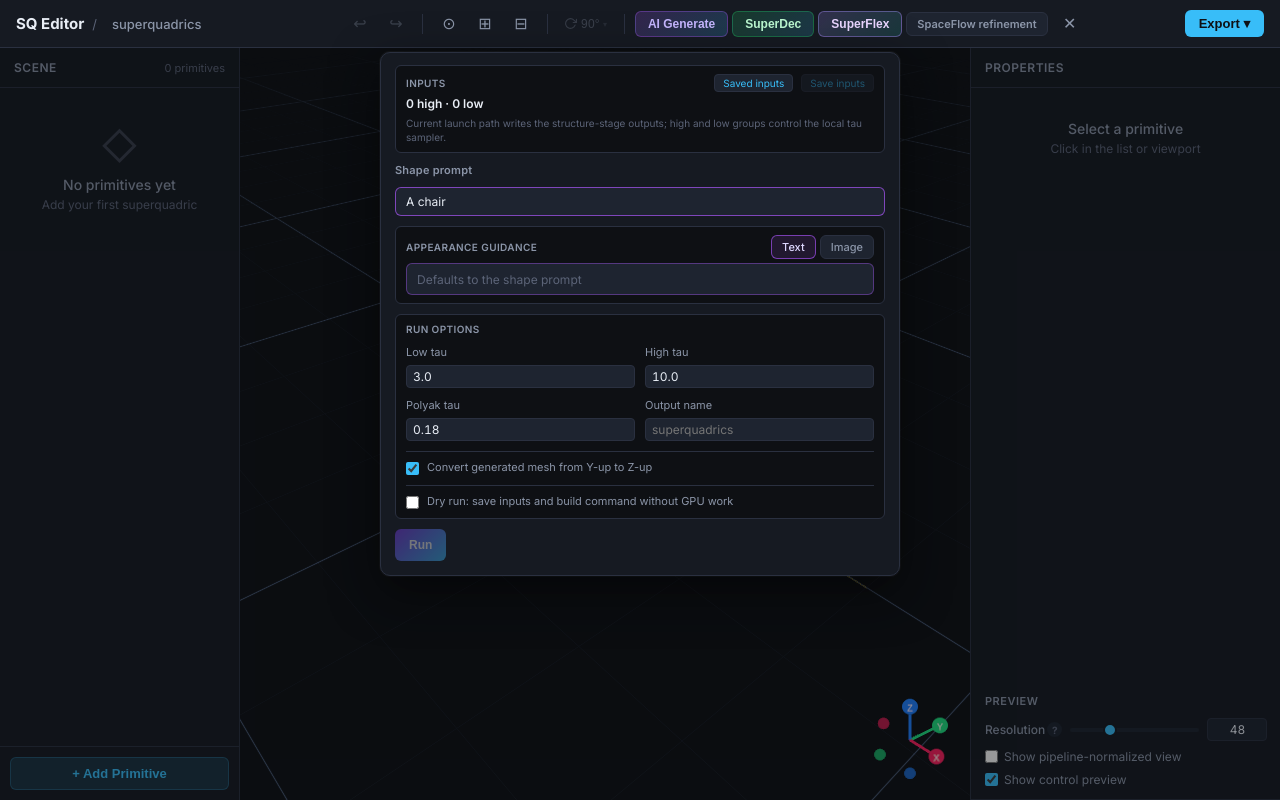
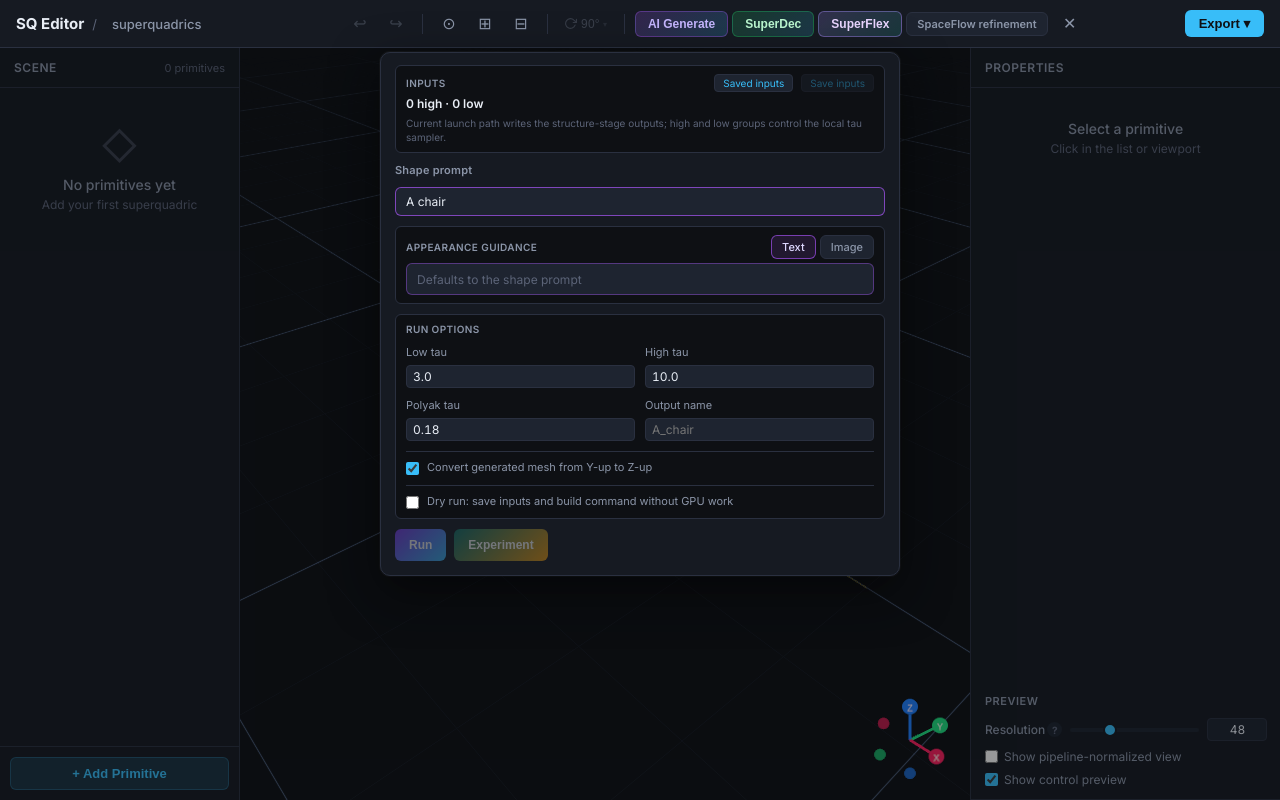
Before and after one commit to joanlafuente/spaceflow, a React (Vite) app in the folder sq_ui/app/: page / in a window 1280 px wide. Both pictures are taken after a click on the button "SpaceFlow". Built offline with nearby package versions, Linux system fonts and the light colour scheme.

Commit message:
Enhance Spaceflow run state management and UI controls for experiment mode

```diff
--- a/sq_ui/app/src/App.css
+++ b/sq_ui/app/src/App.css
@@ -689,13 +689,19 @@ body {
   border-color: rgba(56, 189, 248, 0.35);
 }
 
+.spaceflow-run-state.cancelling {
+  color: #fbbf24;
+  border-color: rgba(251, 191, 36, 0.45);
+}
+
 .spaceflow-run-state.succeeded,
 .spaceflow-run-state.dry_run {
   color: var(--success);
   border-color: rgba(34, 197, 94, 0.35);
 }
 
-.spaceflow-run-state.failed {
+.spaceflow-run-state.failed,
+.spaceflow-run-state.cancelled {
   color: var(--danger);
   border-color: rgba(239, 68, 68, 0.4);
 }
@@ -977,6 +983,14 @@ body {
   opacity: 0.85;
 }
 
+.btn-spaceflow-experiment {
+  background: linear-gradient(135deg, #0f766e, #f59e0b);
+}
+
+.btn-spaceflow-stop {
+  background: linear-gradient(135deg, #b91c1c, #f97316);
+}
+
 .btn-generate-go:disabled {
   opacity: 0.4;
   cursor: default;
--- a/sq_ui/app/src/state/spaceflow.ts
+++ b/sq_ui/app/src/state/spaceflow.ts
@@ -56,6 +56,7 @@ export interface SpaceflowRunConfig {
   convertYupToZup: boolean;
   lowControlBBoxMargin: number;
   dryRun?: boolean;
+  experimentMode?: boolean;
 }
 
 export interface SpaceflowOutputFile {
@@ -70,13 +71,22 @@ export interface SpaceflowOutputFile {
 
 export interface SpaceflowRunStatus {
   run_id: string;
-  status: 'running' | 'succeeded' | 'failed' | 'dry_run' | string;
+  status: 'running' | 'cancelling' | 'cancelled' | 'succeeded' | 'failed' | 'dry_run' | string;
   project_name?: string;
   output_dir?: string;
   log_path?: string;
   command?: string[];
   returncode?: number;
   pipeline_stage?: string;
+  experiment_mode?: boolean;
+  experiment_variants?: Array<{
+    name: string;
+    output_dir: string;
+    mode?: string;
+    low_tau?: number;
+    high_tau?: number | null;
+    polyak_tau?: number;
+  }>;
   output_files?: SpaceflowOutputFile[];
 }
 
@@ -217,3 +227,13 @@ export async function getSpaceflowRunStatus(runId: string): Promise<{
   const payload = await parseJson<{ status: 'ok'; run: SpaceflowRunStatus; log_tail: string }>(res);
   return { run: payload.run, logTail: payload.log_tail };
 }
+
+export async function stopSpaceflowRun(runId: string): Promise<SpaceflowRunStatus> {
+  const res = await fetch(resolveUrl('/spaceflow/runs/stop'), {
+    method: 'POST',
+    headers: { 'Content-Type': 'application/json' },
+    body: JSON.stringify({ run_id: runId }),
+  });
+  const payload = await parseJson<{ status: 'ok'; run: SpaceflowRunStatus }>(res);
+  return payload.run;
+}
--- a/sq_ui/app/src/ui/TopBar.tsx
+++ b/sq_ui/app/src/ui/TopBar.tsx
@@ -18,6 +18,7 @@ import {
   resolveSpaceflowUrl,
   saveSpaceflowAsset,
   startSpaceflowRun,
+  stopSpaceflowRun,
   type SpaceflowHistoryEntry,
   type SpaceflowOutputFile,
   type SpaceflowRunStatus,
@@ -49,6 +50,13 @@ function formatFileSize(bytes: number) {
   const mb = kb / 1024;
   if (mb < 1024) return `${mb.toFixed(1)} MB`;
   return `${(mb / 1024).toFixed(1)} GB`;
+}
+
+function outputNameFromPrompt(prompt: string) {
+  return prompt
+    .trim()
+    .replace(/[^a-zA-Z0-9_-]+/g, '_')
+    .replace(/^_+|_+$/g, '') || 'spaceflow_run';
 }
 
 function outputFileLabel(file: SpaceflowOutputFile) {
@@ -231,7 +239,10 @@ export default function TopBar() {
   }, [viewportPreviewModal]);
 
   useEffect(() => {
-    if (!spaceflowRun?.run_id || spaceflowRun.status !== 'running') return;
+    if (
+      !spaceflowRun?.run_id ||
+      (spaceflowRun.status !== 'running' && spaceflowRun.status !== 'cancelling')
+    ) return;
     let cancelled = false;
     const poll = async () => {
       try {
@@ -239,7 +250,7 @@ export default function TopBar() {
         if (cancelled) return;
         setSpaceflowRun(status.run);
         setSpaceflowLogTail(status.logTail);
-        if (status.run.status !== 'running') {
+        if (status.run.status !== 'running' && status.run.status !== 'cancelling') {
           setSpaceflowRunning(false);
           const inspectedFile =
             status.run.status === 'succeeded'
@@ -280,6 +291,7 @@ export default function TopBar() {
   const spaceflowVisibleOutputs = spaceflowOutputFiles
     .filter(file => file.kind !== 'log')
     .slice(0, 14);
+  const spaceflowRunActive = spaceflowRun?.status === 'running' || spaceflowRun?.status === 'cancelling';
   const showToast = (msg: string, durationMs = 3000) => {
     setToast(msg);
     setTimeout(() => setToast(null), durationMs);
@@ -394,10 +406,10 @@ export default function TopBar() {
     }
   }, [loadPreset, projectName]);
 
-  const handleStartSpaceflowRun = useCallback(async () => {
+  const handleStartSpaceflowRun = useCallback(async (experimentMode = false) => {
     if (spaceflowRunning || primitives.length === 0) return;
-    const lowTau = Number.parseFloat(spaceflowLowTau);
-    const highTau = Number.parseFloat(spaceflowHighTau);
+    const lowTau = experimentMode ? 3 : Number.parseFloat(spaceflowLowTau);
+    const highTau = experimentMode ? 10 : Number.parseFloat(spaceflowHighTau);
     const polyakTau = Number.parseFloat(spaceflowPolyakTau);
     if (!Number.isFinite(lowTau) || !Number.isFinite(highTau) || highTau <= lowTau) {
       showToast('High tau must be greater than low tau.', 5000);
@@ -412,8 +424,10 @@ export default function TopBar() {
     try {
       const outputName =
         spaceflowOutputName.trim() ||
-        projectName.replace(/[^a-zA-Z0-9_-]/g, '_') ||
-        'spaceflow_run';
+        outputNameFromPrompt(spaceflowTextPrompt);
+      const runOutputName = experimentMode && !outputName.endsWith('_experiment')
+        ? `${outputName}_experiment`
+        : outputName;
       const { run, bundle } = await startSpaceflowRun({
         projectName,
         primitives,
@@ -426,10 +440,11 @@ export default function TopBar() {
           lowTau,
           highTau,
           polyakTau: Number.isFinite(polyakTau) ? polyakTau : 0.18,
-          outputName,
+          outputName: runOutputName,
           convertYupToZup: spaceflowConvertYupToZup,
           lowControlBBoxMargin,
           dryRun: spaceflowDryRun,
+          experimentMode,
         },
       });
       setSpaceflowRun(run);
@@ -437,7 +452,7 @@ export default function TopBar() {
         inspectSpaceflowRunMesh(run, true);
       }
       showToast(
-        `${spaceflowDryRun ? 'Prepared' : 'Started'} SpaceFlow (${bundle.counts.high} high, ${bundle.counts.low} low)\n${run.output_dir ?? run.run_id}`,
+        `${spaceflowDryRun ? 'Prepared' : 'Started'} ${experimentMode ? 'SpaceFlow experiment' : 'SpaceFlow'} (${bundle.counts.high} high, ${bundle.counts.low} low)\n${run.output_dir ?? run.run_id}`,
         8000,
       );
       if (showSpaceflowHistoryPanel) await refreshSpaceflowHistory();
@@ -465,6 +480,18 @@ export default function TopBar() {
     spaceflowTextPrompt,
     lowControlBBoxMargin,
   ]);
+
+  const handleStopSpaceflowRun = useCallback(async () => {
+    if (!spaceflowRun?.run_id || !spaceflowRunActive) return;
+    try {
+      const run = await stopSpaceflowRun(spaceflowRun.run_id);
+      setSpaceflowRun(run);
+      setSpaceflowRunning(run.status === 'running' || run.status === 'cancelling');
+      showToast(`Stopping SpaceFlow: ${run.output_dir ?? run.run_id}`, 5000);
+    } catch (err) {
+      showToast(`Stop failed: ${err instanceof Error ? err.message : err}`, 8000);
+    }
+  }, [spaceflowRun?.run_id, spaceflowRunActive]);
 
   const handleGenerate = useCallback(async () => {
     const prompt = genPrompt.trim();
@@ -1666,7 +1693,7 @@ export default function TopBar() {
                     </label>
                     <label className="superdec-number-field">
                       <span>Output name</span>
-                      <input className="num-input" type="text" value={spaceflowOutputName} onChange={(e) => setSpaceflowOutputName(e.target.value)} disabled={spaceflowRunning} placeholder={projectName} />
+                      <input className="num-input" type="text" value={spaceflowOutputName} onChange={(e) => setSpaceflowOutputName(e.target.value)} disabled={spaceflowRunning} placeholder={outputNameFromPrompt(spaceflowTextPrompt)} />
                     </label>
                   </div>
                   <label className="edit-viewport-include">
@@ -1693,11 +1720,31 @@ export default function TopBar() {
                   <button
                     className="btn-generate-go"
                     type="button"
-                    onClick={handleStartSpaceflowRun}
+                    onClick={() => void handleStartSpaceflowRun(false)}
                     disabled={spaceflowRunning || primitives.length === 0}
                   >
                     {spaceflowRunning ? 'Running' : spaceflowDryRun ? 'Dry Run' : 'Run'}
                   </button>
+                  <button
+                    className="btn-generate-go btn-spaceflow-experiment"
+                    type="button"
+                    onClick={() => void handleStartSpaceflowRun(true)}
+                    disabled={spaceflowRunning || primitives.length === 0}
+                    title="Run local tau 3/10, global tau 3 polyak 0, and global tau 10 polyak 0 into one experiment folder"
+                  >
+                    Experiment
+                  </button>
+                  {spaceflowRunActive && (
+                    <button
+                      className="btn-generate-go btn-spaceflow-stop"
+                      type="button"
+                      onClick={() => void handleStopSpaceflowRun()}
+                      disabled={spaceflowRun.status === 'cancelling'}
+                      title="Stop the running SpaceFlow job"
+                    >
+                      {spaceflowRun.status === 'cancelling' ? 'Stopping' : 'Stop'}
+                    </button>
+                  )}
                   {spaceflowRun?.run_id && (
                     <span className={`spaceflow-run-state ${spaceflowRun.status}`}>
                       {spaceflowRun.status}
```
Also changed, not shown: sq_ui/app/vite.npzOpenPlugin.ts (+14 -1 lines).
